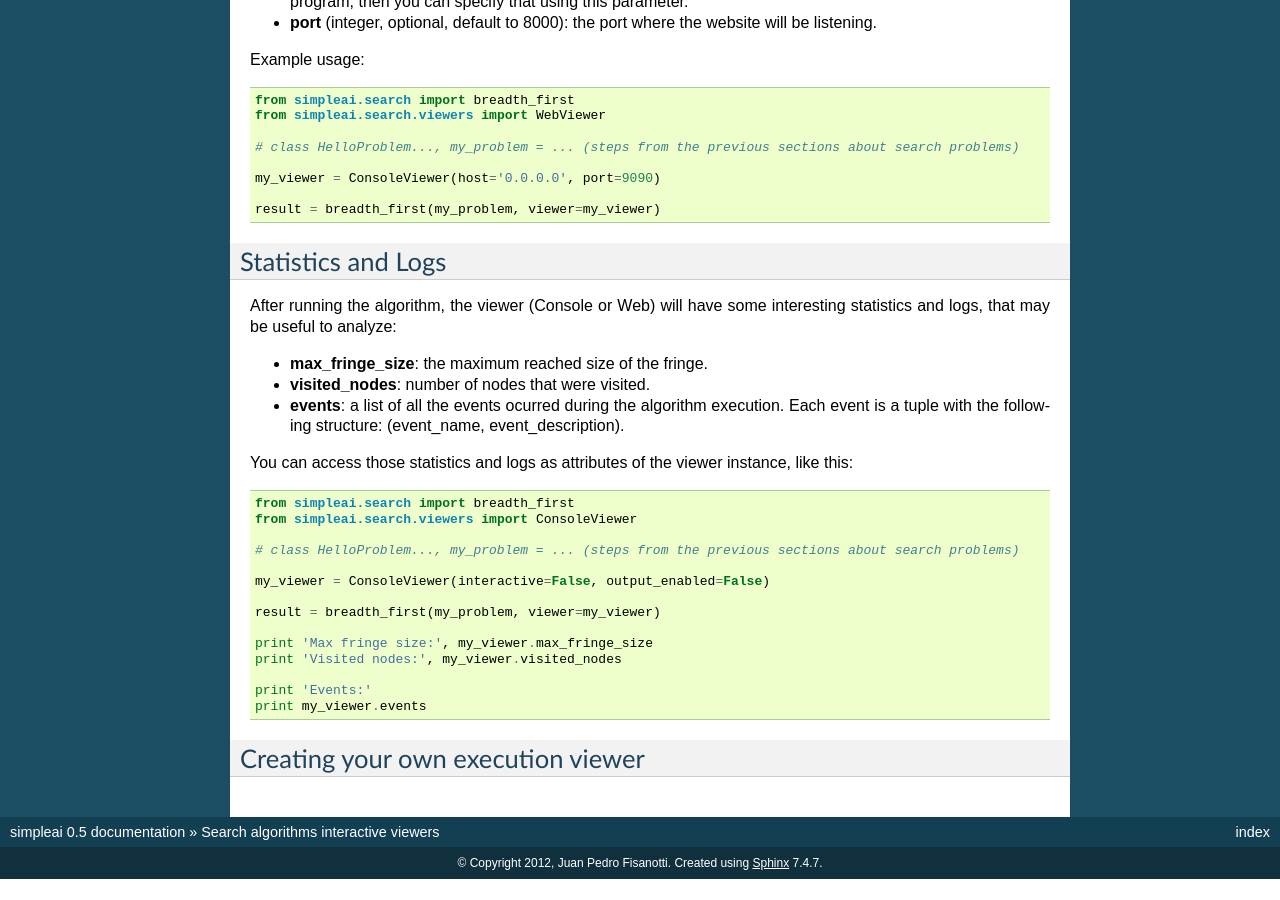
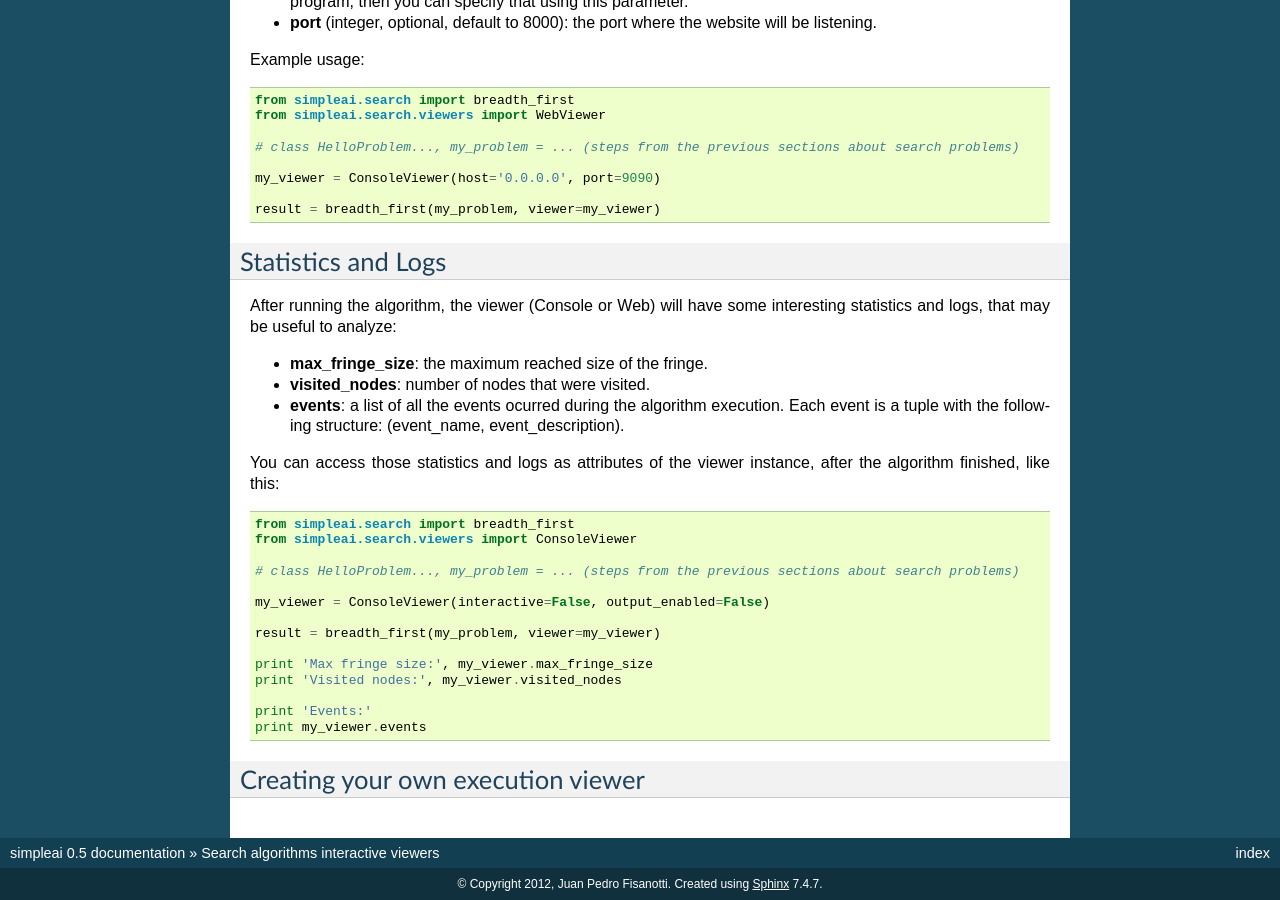
Before and after one commit to simpleai-team/simpleai, a Sphinx documentation site: the page built from docs/search_viewers.rst, in a window 1280 px wide and 900 px high, scrolled down 2024 px. Built offline with Sphinx 7.4.7, drawn with Linux system fonts in a browser that asks for light colours; before the commit the page ends 2903 px from its top, so only the background shows below that.

Commit message:
Small wording change

```diff
--- a/docs/search_viewers.rst
+++ b/docs/search_viewers.rst
@@ -161,7 +161,7 @@ interesting statistics and logs, that may be useful to analyze:
   event_description).
 
 You can access those statistics and logs as attributes of the viewer instance,
-like this:
+after the algorithm finished, like this:
 
 .. code-block:: python
 
```
